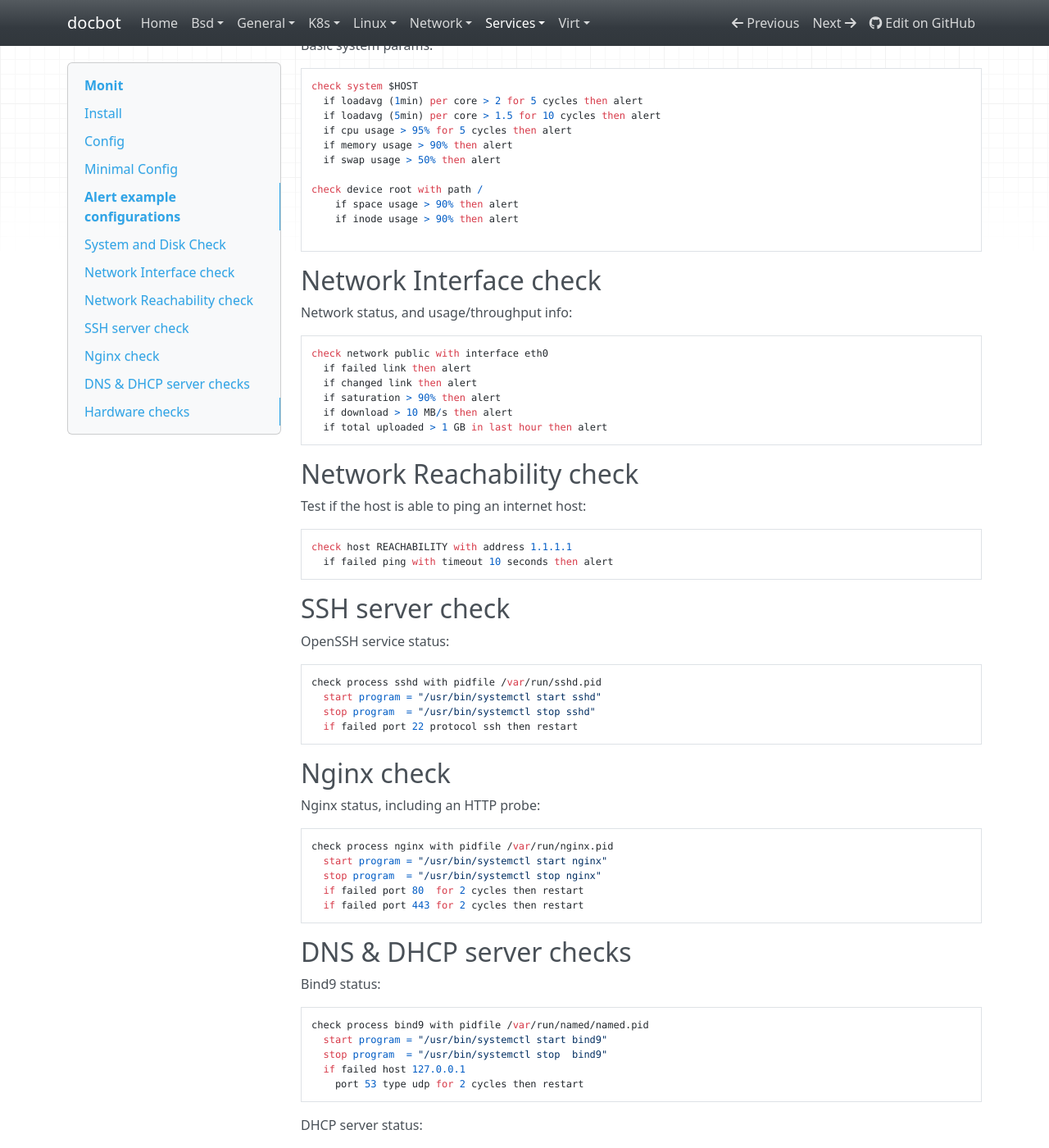
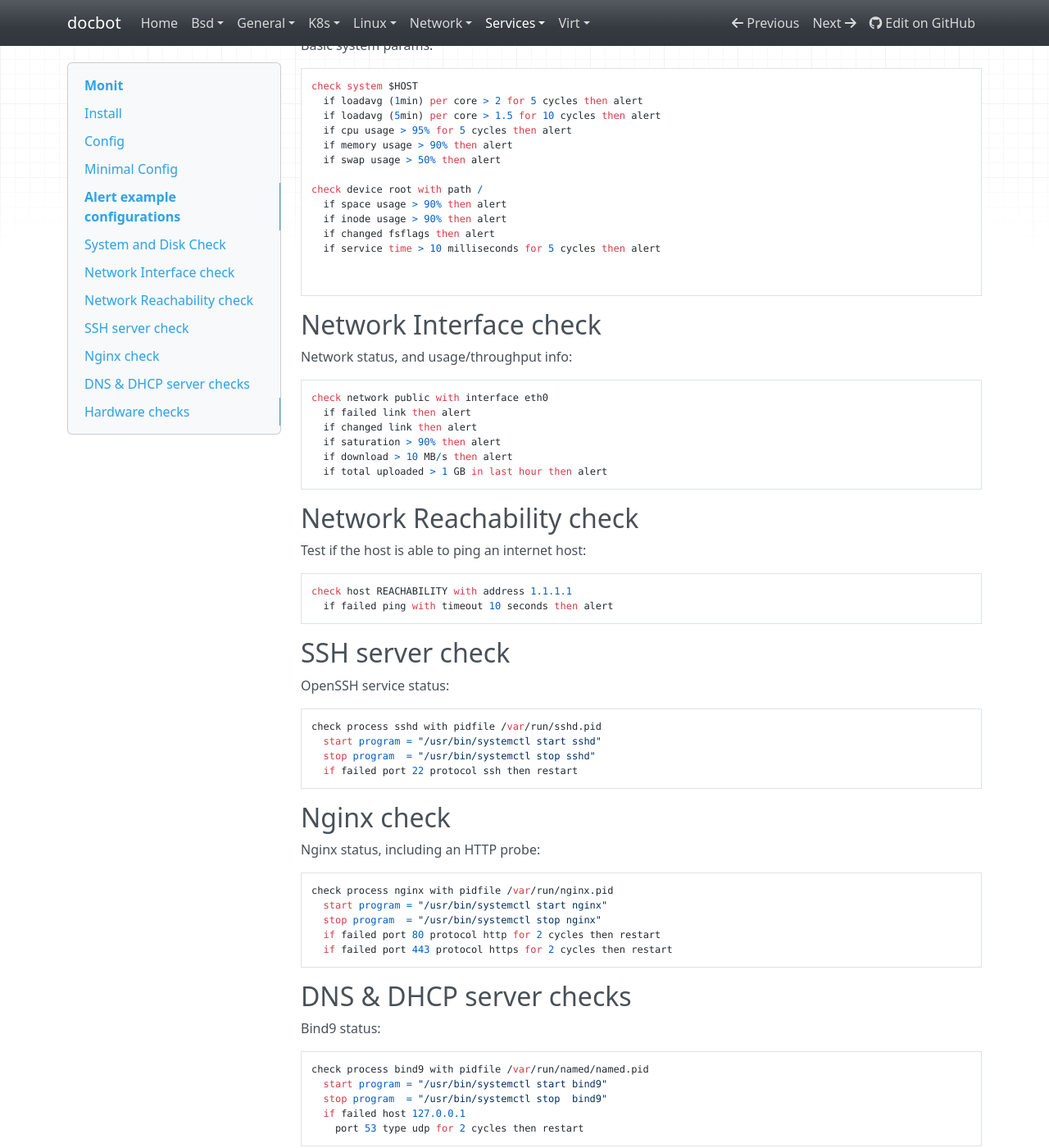
Before and after one commit to noahbailey/docbot, an MkDocs documentation site: the page built from docs/services/monit.md, in a window 1280 px wide and 1400 px high, scrolled down 1601 px. Shown: the whole window at 82% size. Built offline with MkDocs 1.6.1, drawn with Linux system fonts in a browser that asks for light colours; nearby versions of some CDN libraries.

Commit message:
Tweak monit config

````diff
--- a/docs/services/monit.md
+++ b/docs/services/monit.md
@@ -88,8 +88,11 @@ check system $HOST
   if swap usage > 50% then alert
 
 check device root with path /
-    if space usage > 90% then alert
-    if inode usage > 90% then alert
+  if space usage > 90% then alert
+  if inode usage > 90% then alert
+  if changed fsflags then alert
+  if service time > 10 milliseconds for 5 cycles then alert
+
 
 ```
 
@@ -134,8 +137,8 @@ Nginx status, including an HTTP probe:
 check process nginx with pidfile /var/run/nginx.pid
   start program = "/usr/bin/systemctl start nginx"
   stop program  = "/usr/bin/systemctl stop nginx"
-  if failed port 80  for 2 cycles then restart
-  if failed port 443 for 2 cycles then restart
+  if failed port 80 protocol http for 2 cycles then restart
+  if failed port 443 protocol https for 2 cycles then restart
 ```
 
 ## DNS & DHCP server checks
````
